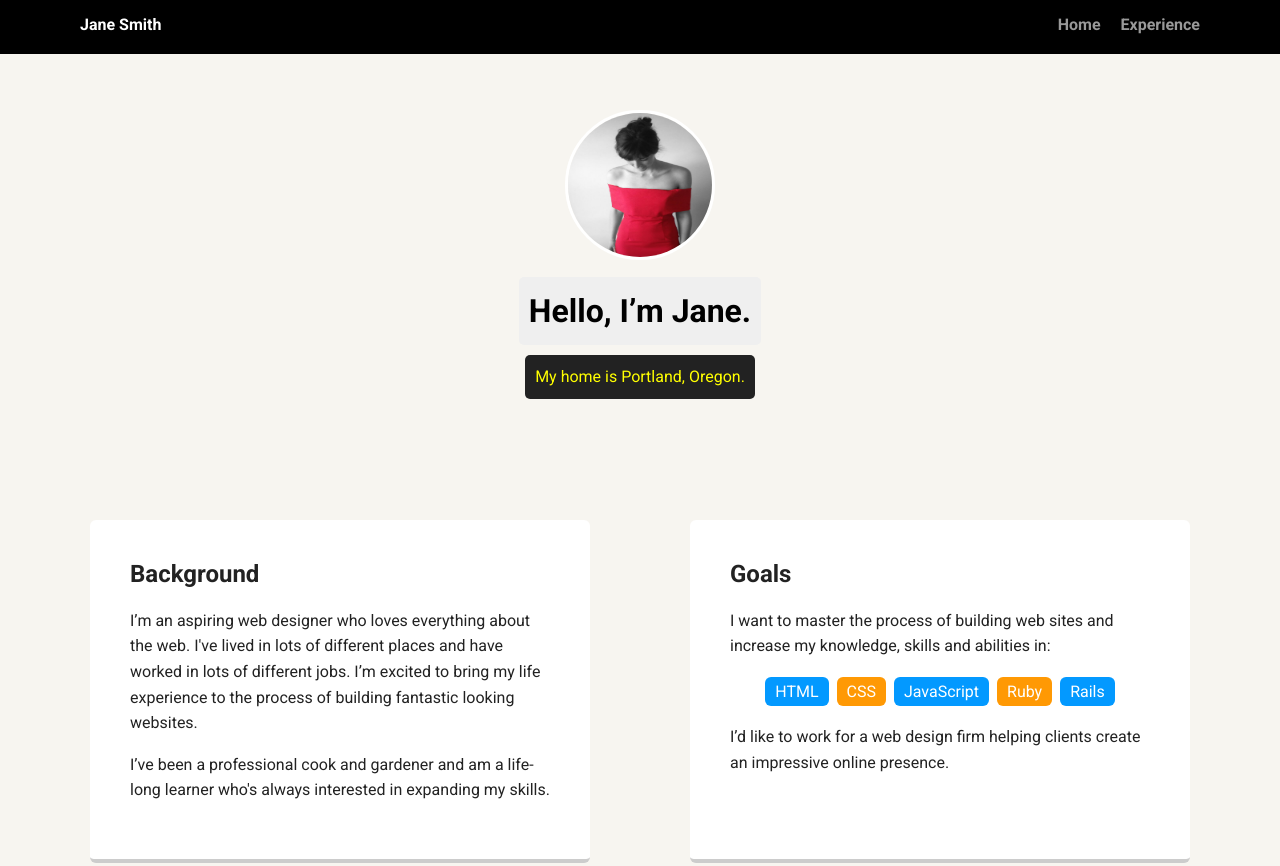
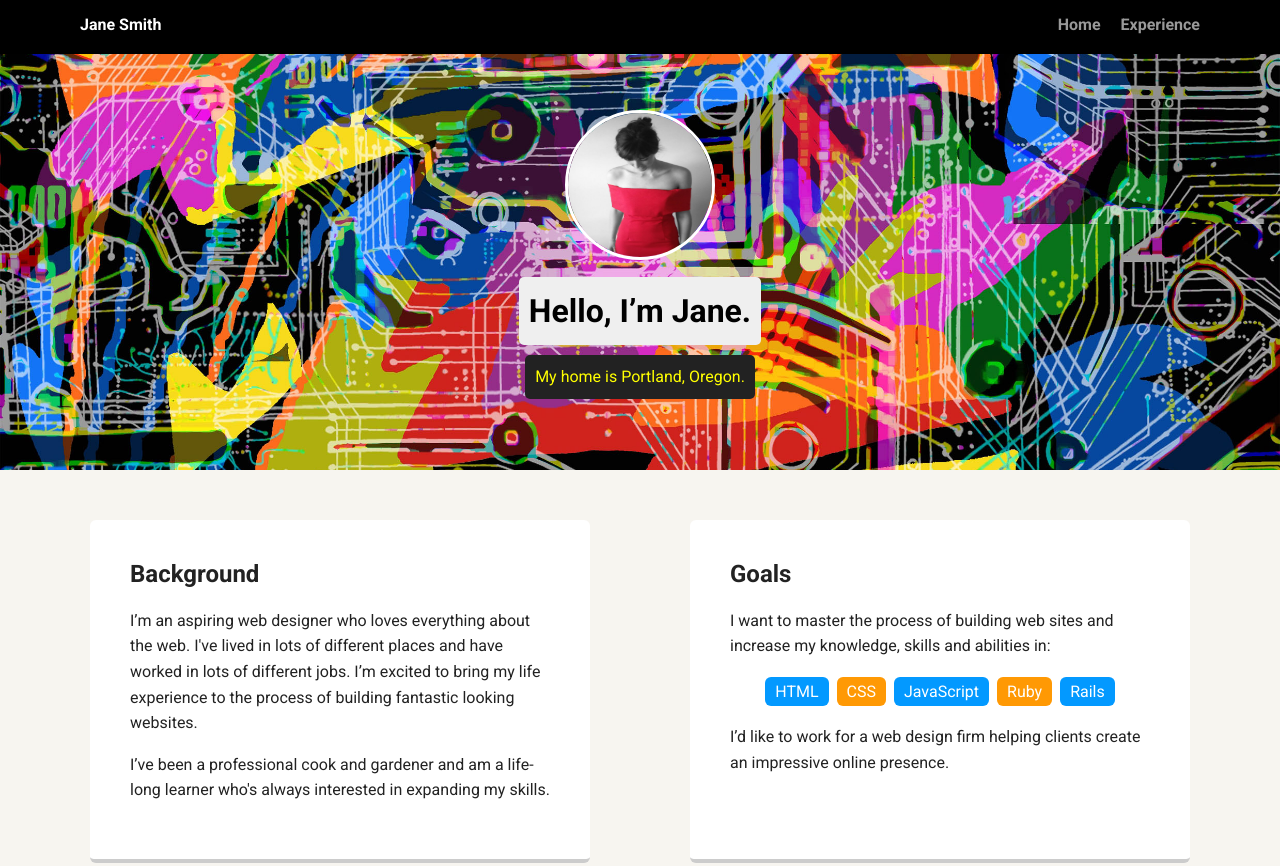
Before and after one commit to sophulia/Techdegree-project-1, a plain HTML site: page index.html in a window 1280 px wide. Shown: the top 866 px of the page. Drawn offline with Linux system fonts and the light colour scheme; a web font is replaced by a local one.

Commit message:
Corrected image file links

```diff
--- a/index.html
+++ b/index.html
@@ -17,7 +17,7 @@
     </div>
 
     <header>
-      <img src="images/me.jpg" alt="Drawing of Jane Smith" class="profile-image">
+      <img src="images/Me.jpg" alt="Photo of Sophie" class="profile-image">
       <h1 class="tag name">Hello, I’m Jane.</h1>
       <p class="tag location">My home is Portland, Oregon.</p>
     </header>
--- a/styles.css
+++ b/styles.css
@@ -57,7 +57,7 @@ a:hover {
 
 header {
   text-align: center;
-  background: url('images/portland.jpg') no-repeat top center ;
+  background: url('images/Background.jpg') no-repeat top center ;
   background-size: cover;
   overflow: hidden;
   padding-top: 60px;
```
